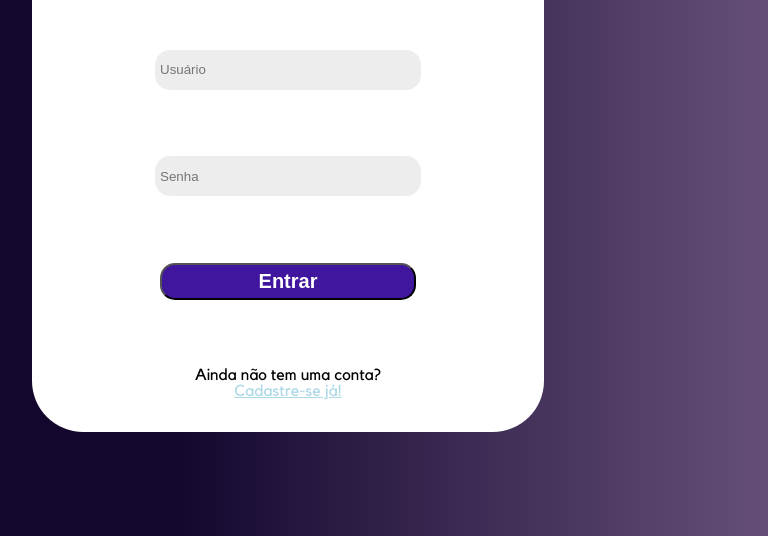
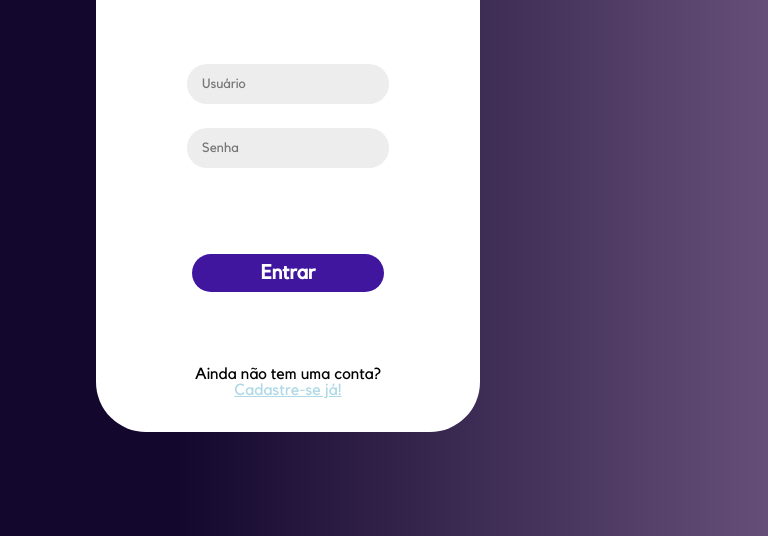
Before and after one commit to miguelluvizon/AeroControl, a plain HTML site: page Prototipo_site/login.html in a window 1280 px wide. Shown: the part 264-800 px from the top of the page, without its empty margins (352-1120 px from the left). Drawn offline with Linux system fonts and the light colour scheme.

Commit message:
Alterações CSS e HTML tela de Login (Falta alterar CSS de outras telas)

```diff
--- a/Prototipo_site/login.css
+++ b/Prototipo_site/login.css
@@ -1,6 +1,10 @@
 @font-face {
     font-family: Kollektif;
     src: url(kollektif/Kollektif.ttf);
+}
+
+* {
+    font-family: Kollektif;
 }
 
 body {
@@ -45,6 +49,29 @@ button {
     width: 50%;
     font-size: 20px;
     font-weight: bold;
+    border: none;
+    height: 38px;
+}
+
+input {
+    border-radius: 30px;
+}
+
+input::placeholder {
+    padding-left: 10px;
+}
+
+button {
+    border-radius: 30px;
+}
+
+button:hover {
+    background-color: #6467ec;
+    cursor: pointer;
+}
+
+input::placeholder {
+    margin-left: 20px;
 }
 
 .link {
@@ -237,15 +264,37 @@ button {
         width: 10%;
     }
 
+    .entradas {
+        display: flex;
+        flex-direction: column;
+        align-items: center;
+        justify-content: space-around;
+        height: 25%;
+        width: 100%;
+    }
+
+    .botao {
+        display: flex;
+        flex-direction: column;
+        align-items: center;
+        justify-content: space-around;
+        height: 10%;
+        width: 100%;
+    }
+
+
     .box {
         background-color: white;
-        width: 40%;
+        width: 30%;
         height: 80%;
         display: flex;
         flex-direction: column;
         align-items: center;
         text-align: center;
         justify-content: space-around;
-        border-radius: 10%;
+        border-radius: 50px;
     }
+
+
+
 }
--- a/Prototipo_site/login.html
+++ b/Prototipo_site/login.html
@@ -1,5 +1,6 @@
 <!DOCTYPE html>
 <html lang="en">
+
 <head>
     <meta charset="UTF-8">
     <!-- <meta name="viewport" content="width=device-width, initial-scale=1.0"> -->
@@ -7,16 +8,24 @@
     <title>AeroControl - Login</title>
     <link rel="stylesheet" href="login.css">
 </head>
+
 <body>
     <div class="logo"><img src="imagens/logoAerocontrol.png" class="imgLogo"></div>
     <div class="main">
         <div class="box">
             <div class="title">LOGIN</div>
-            <input type="text" placeholder="Usuário">
-            <input type="text" placeholder="Senha">
-            <button>Entrar</button>
-            <div class="redirectCadastro">Ainda não tem uma conta?<div class="link">Cadastre-se já!</div></div>
+            <div class="entradas">
+                <input type="text" placeholder="Usuário">
+                <input type="password" placeholder="Senha">
+            </div>
+            <div class="botao">
+                <button>Entrar</button>
+            </div>
+            <div class="redirectCadastro">Ainda não tem uma conta?
+                <div class="link">Cadastre-se já!</div>
+            </div>
         </div>
     </div>
 </body>
+
 </html>
```
